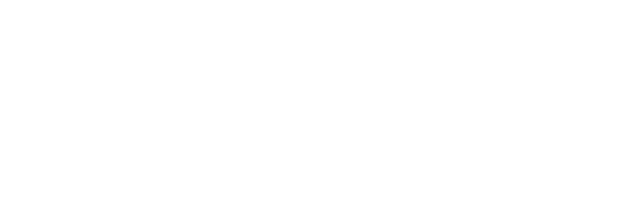
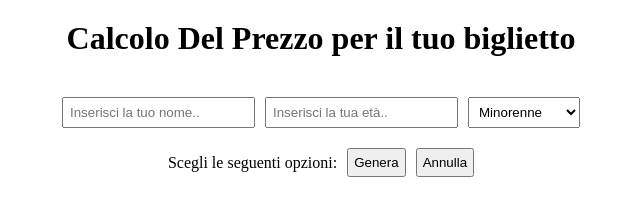
Before and after one commit to raff-E12/js-biglietto-treno-form, a plain HTML site: page index.html in a window 1280 px wide. Shown: the whole page, without its empty margins (319-959 px from the left). Drawn offline with Linux system fonts and the light colour scheme.

Commit message:
feat: Iniziazione del progetto

```diff
--- a/index.html
+++ b/index.html
@@ -3,9 +3,29 @@
 <head>
     <meta charset="UTF-8">
     <meta name="viewport" content="width=device-width, initial-scale=1.0">
-    <title>Document</title>
+    <title>Calcolo del biglietto - Js</title>
+    <link rel="stylesheet" href="style.css">
 </head>
 <body>
+    <div class="form-sc">
+        <h1>Calcolo Del Prezzo per il tuo biglietto</h1>
+       <form action="./index.html" class="form" id="form-inp">
+        <div class="option-sc">
+            <input type="text" name="name-input" id="input-name" placeholder="Inserisci la tuo nome..">
+            <input type="number" name="age-input" id="input-age" placeholder="Inserisci la tua età..">
+            <select name="gender-selct" id="input-select-gender">
+               <option value="Minorenne">Minorenne</option>
+               <option value="Maggiorenne">Maggiorenne</option>
+               <option value="Adulto">Adulto</option>
+            </select>
+        </div>
+         <div class="option-sc">
+            <p>Scegli le seguenti opzioni:</p>
+            <input type="button" name="submit-requist" id="button-sub" value="Genera">
+            <button id="reset-btn" name="reset-btn">Annulla</button>
+         </div>
+       </form>
+    </div>
     <script src="script.js"></script>
 </body>
 </html>
--- a/script.js
+++ b/script.js
@@ -0,0 +1,18 @@
+//FASI DEL PROGETTO:
+//Scrivere un programma che chieda all’utente:
+// - Il numero di chilometri da percorrere
+// - Età del passeggero
+// Sulla base di queste informazioni dovrà calcolare il prezzo totale del biglietto di viaggio, secondo le seguenti regole:
+// - il prezzo del biglietto è definito in base ai km (0.21 € al km)
+// - va applicato uno sconto del 20% per i minorenni
+// - va applicato uno sconto del 40% per gli over 65.
+
+//Nominazione delle seguenti variabili
+let Inp_name_user = document.getElementById('input-name');
+let Inp_age_user = document.getElementById('input-name');
+let Inp_select_gender = document.getElementById('input-name');
+let Inp_btn_gen = document.getElementById('button-sub');
+let Inp_btn_reset = document.getElementById('reset-btn');
+const Form_Inp_sc = document.getElementById('form-inp');
+
+//Creazione sul relativo procedimento di calcolo del biglietto
--- a/style.css
+++ b/style.css
@@ -0,0 +1,45 @@
+/* CSS di Struttura della pagina */
+
+*{
+    margin: 0;
+    padding: 0;
+    box-sizing: border-box;
+}
+
+.form-sc{
+    width: 100%;
+    display: flex;
+    display: flex;
+    align-items: center;
+    justify-content: center;
+    flex-direction: column;
+    padding: 20px;
+    gap: 20px;
+}
+
+.form{
+    width: 550px;
+    display: flex;
+    align-items: center;
+    justify-content: center;
+    flex-direction: column;
+    gap: 20px;
+    padding: 20px;
+}
+
+.option-sc{
+    display: flex;
+    align-items: center;
+    justify-content: center;
+    flex-direction: row;
+    gap: 10px;
+}
+
+.option-sc input[type = "text"], .option-sc input[type = "number"], .option-sc select{
+    padding: 6px;
+}
+
+.option-sc input[type = "button"], button{
+    padding: 5px;
+    cursor: pointer;
+}
```
